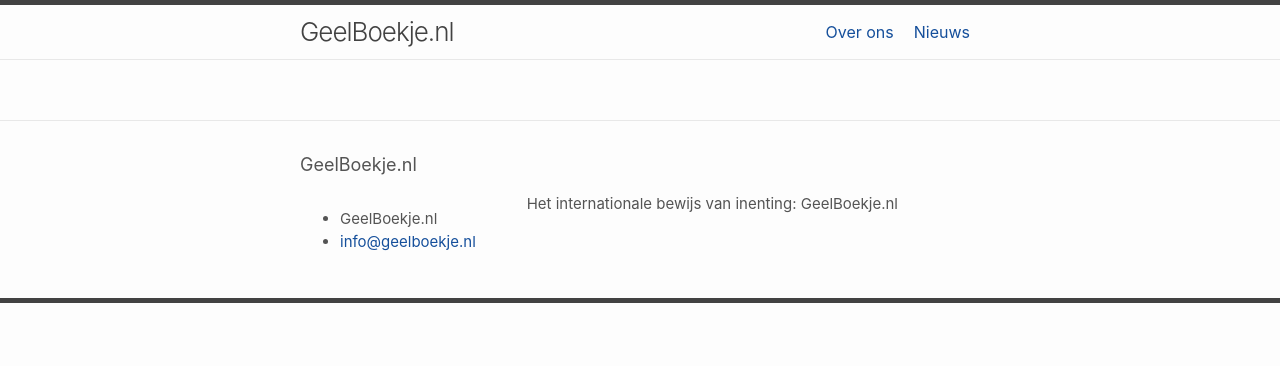
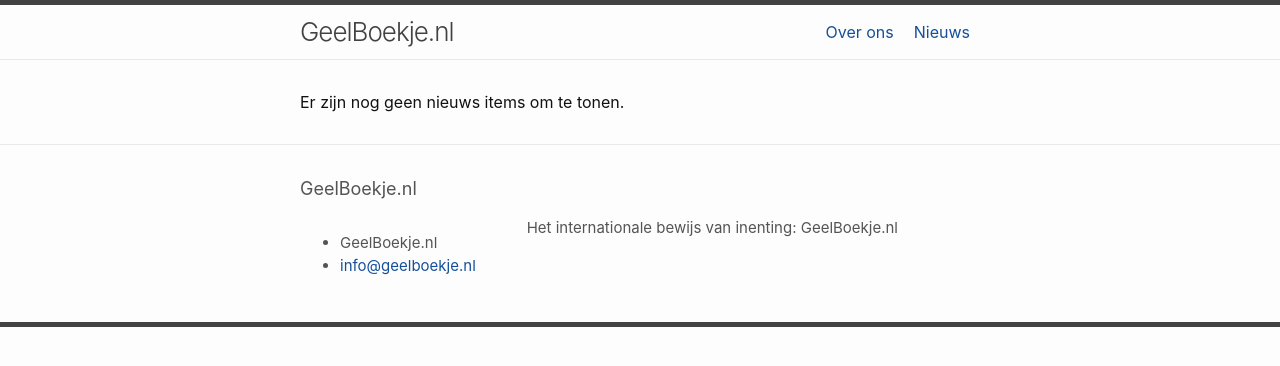
Before and after one commit to PrinsFrank/geelboekje.nl, a Jekyll site: the page built from nieuws.md, in a window 1280 px wide. Shown: the top 366 px of the page. Built offline with Jekyll 4.4.1, drawn with Linux system fonts in a browser that asks for light colours.

Commit message:
Show text when there are no posts

```diff
--- a/_layouts/posts.html
+++ b/_layouts/posts.html
@@ -16,4 +16,6 @@ layout: default
         {%- endfor -%}
     </ul>
 </section>
+{%- else -%}
+Er zijn nog geen nieuws items om te tonen.
 {%- endif -%}
```
